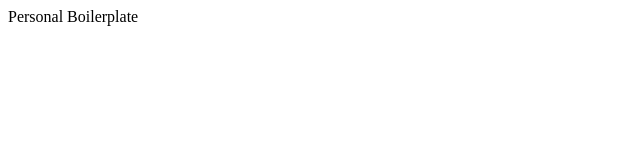
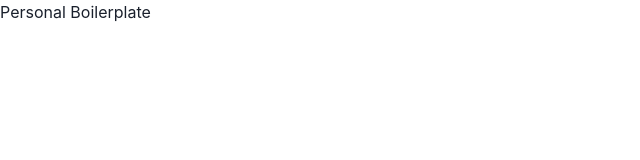
Before and after one commit to DuduSPGomes/marvel-consuming-api, a Next.js app: page / in a window 1280 px wide. Shown: the top 160 px of the page, without its empty margins (0-640 px from the left). Built offline with nearby package versions, Linux system fonts and the light colour scheme.

Commit message:
chore: install and config chakra-ui

```diff
--- a/package.json
+++ b/package.json
@@ -8,8 +8,12 @@
     "start": "next start"
   },
   "dependencies": {
+    "@chakra-ui/react": "^1.6.5",
+    "@emotion/react": "^11",
+    "@emotion/styled": "^11",
     "axios": "^0.21.1",
     "crypto-js": "^4.1.1",
+    "framer-motion": "^4",
     "next": "^11.0.1",
     "prettier": "^2.3.1",
     "react": "17.0.2",
--- a/src/pages/_app.js
+++ b/src/pages/_app.js
@@ -1,5 +1,7 @@
 import Head from 'next/head'
 import AppProvider from '../contexts/app'
+import { ChakraProvider } from '@chakra-ui/react'
+import { theme } from '../theme'
 
 function MyApp({ Component, pageProps }) {
   return (
@@ -8,7 +10,9 @@ function MyApp({ Component, pageProps }) {
         <link rel="shortcut icon" href="favicon.ico" type="image/x-icon" />
       </Head>
       <AppProvider>
-        <Component {...pageProps} />
+        <ChakraProvider theme={theme}>
+          <Component {...pageProps} />
+        </ChakraProvider>
       </AppProvider>
     </>
   )
--- /dev/null
+++ b/src/theme/components/input.ts
@@ -0,0 +1,27 @@
+import { ComponentMultiStyleConfig } from '@chakra-ui/react'
+
+export const Input: ComponentMultiStyleConfig = {
+  parts: [],
+  baseStyle: {},
+  sizes: {},
+  variants: {
+    outline: {
+      field: {
+        h: 14,
+        fontFamily: 'Gilroy Medium',
+        fontSize: 'sm',
+        fontWeight: 'medium',
+        border: '1px solid',
+        borderColor: 'geyser.600',
+        borderRadius: '4px',
+        _placeholder: {
+          fontFamily: 'Gilroy Medium',
+          fontWeight: 'medium',
+          fontSize: 'sm',
+          color: 'nevada.600'
+        }
+      }
+    }
+  },
+  defaultProps: {}
+}
--- /dev/null
+++ b/src/theme/fonts.tsx
@@ -0,0 +1,81 @@
+import React from 'react'
+import { Global } from '@emotion/react'
+
+const Fonts = () => (
+  <Global
+    styles={`
+      @font-face {
+        font-family: 'Gilroy UltraLight';
+        font-style: normal;
+        font-display: swap;
+        src: url('./fonts/Gilroy-UltraLight.otf') format("opentype");
+        unicode-range: U+0000-00FF, U+0131, U+0152-0153, U+02BB-02BC, U+02C6, U+02DA, U+02DC, U+2000-206F, U+2074, U+20AC, U+2122, U+2191, U+2193, U+2212, U+2215, U+FEFF, U+FFFD;
+      }
+      @font-face {
+        font-family: 'Gilroy Light';
+        font-style: normal;
+        font-display: swap;
+        src: url('./fonts/Gilroy-Light.otf') format("opentype");
+        unicode-range: U+0000-00FF, U+0131, U+0152-0153, U+02BB-02BC, U+02C6, U+02DA, U+02DC, U+2000-206F, U+2074, U+20AC, U+2122, U+2191, U+2193, U+2212, U+2215, U+FEFF, U+FFFD;
+      }
+      @font-face {
+        font-family: 'Gilroy Thin';
+        font-style: normal;
+        font-display: swap;
+        src: url('./fonts/Gilroy-Thin.otf') format("opentype");
+        unicode-range: U+0000-00FF, U+0131, U+0152-0153, U+02BB-02BC, U+02C6, U+02DA, U+02DC, U+2000-206F, U+2074, U+20AC, U+2122, U+2191, U+2193, U+2212, U+2215, U+FEFF, U+FFFD;
+      }
+      @font-face {
+        font-family: 'Gilroy Regular';
+        font-style: normal;
+        font-display: swap;
+        src: url('./fonts/Gilroy-Regular.otf') format("opentype");
+        unicode-range: U+0000-00FF, U+0131, U+0152-0153, U+02BB-02BC, U+02C6, U+02DA, U+02DC, U+2000-206F, U+2074, U+20AC, U+2122, U+2191, U+2193, U+2212, U+2215, U+FEFF, U+FFFD;
+      }
+      @font-face {
+        font-family: 'Gilroy Medium';
+        font-style: normal;
+        font-display: swap;
+        src: url('./fonts/Gilroy-Medium.otf') format("opentype");
+        unicode-range: U+0000-00FF, U+0131, U+0152-0153, U+02BB-02BC, U+02C6, U+02DA, U+02DC, U+2000-206F, U+2074, U+20AC, U+2122, U+2191, U+2193, U+2212, U+2215, U+FEFF, U+FFFD;
+      }
+      @font-face {
+        font-family: 'Gilroy Semibold';
+        font-style: normal;
+        font-display: swap;
+        src: url('./fonts/Gilroy-Semibold.otf') format("opentype");
+        unicode-range: U+0000-00FF, U+0131, U+0152-0153, U+02BB-02BC, U+02C6, U+02DA, U+02DC, U+2000-206F, U+2074, U+20AC, U+2122, U+2191, U+2193, U+2212, U+2215, U+FEFF, U+FFFD;
+      }
+      @font-face {
+        font-family: 'Gilroy Bold';
+        font-style: normal;
+        font-display: swap;
+        src: url('./fonts/Gilroy-Bold.otf') format("opentype");
+        unicode-range: U+0000-00FF, U+0131, U+0152-0153, U+02BB-02BC, U+02C6, U+02DA, U+02DC, U+2000-206F, U+2074, U+20AC, U+2122, U+2191, U+2193, U+2212, U+2215, U+FEFF, U+FFFD;
+      }
+      @font-face {
+        font-family: 'Gilroy Extrabold';
+        font-style: normal;
+        font-display: swap;
+        src: url('./fonts/Gilroy-Extrabold.otf') format("opentype");
+        unicode-range: U+0000-00FF, U+0131, U+0152-0153, U+02BB-02BC, U+02C6, U+02DA, U+02DC, U+2000-206F, U+2074, U+20AC, U+2122, U+2191, U+2193, U+2212, U+2215, U+FEFF, U+FFFD;
+      }
+      @font-face {
+        font-family: 'Gilroy Heavy';
+        font-style: normal;
+        font-display: swap;
+        src: url('./fonts/Gilroy-Heavy.otf') format("opentype");
+        unicode-range: U+0000-00FF, U+0131, U+0152-0153, U+02BB-02BC, U+02C6, U+02DA, U+02DC, U+2000-206F, U+2074, U+20AC, U+2122, U+2191, U+2193, U+2212, U+2215, U+FEFF, U+FFFD;
+      }
+      @font-face {
+        font-family: 'Gilroy Black';
+        font-style: normal;
+        font-display: swap;
+        src: url('./fonts/Gilroy-Black.otf') format("opentype");
+        unicode-range: U+0000-00FF, U+0131, U+0152-0153, U+02BB-02BC, U+02C6, U+02DA, U+02DC, U+2000-206F, U+2074, U+20AC, U+2122, U+2191, U+2193, U+2212, U+2215, U+FEFF, U+FFFD;
+      }
+    `}
+  />
+)
+
+export default Fonts
--- /dev/null
+++ b/src/theme/foundations/colors.ts
@@ -0,0 +1,71 @@
+const colors = {
+  white: {
+    50: '',
+    100: '',
+    600: '#FFFFFF'
+  },
+  shark: {
+    50: '',
+    100: '',
+    600: '#22272F'
+  },
+  shuttleGray: {
+    50: '',
+    100: '',
+    600: '#5D6166'
+  },
+  nevada: {
+    50: '',
+    100: '',
+    600: '#676B70'
+  },
+  geyser: {
+    50: '',
+    100: '',
+    600: '#D9DFE5'
+  },
+  athensGray: {
+    50: '',
+    100: '',
+    600: '#ECEFF2'
+  },
+  alizarinCrimson: {
+    50: '',
+    100: '',
+    600: '#E63323'
+  },
+  nomad: {
+    50: '',
+    100: '',
+    600: '#B2AE9E'
+  },
+  alabaster: {
+    50: '',
+    100: '',
+    600: '#F7F7F7'
+  },
+  cosmos: {
+    50: '',
+    100: '',
+    600: '#FFCDCE'
+  },
+  whisper: {
+    50: '',
+    100: '',
+    600: '#F8F5FA'
+  },
+  eucalyptus: {
+    50: '#EDFAF2',
+    100: '#C3EBD3',
+    200: '#9CDBB5',
+    300: '#78CC9A',
+    400: '#59BD81',
+    500: '#3DAD6A',
+    600: '#249F55',
+    700: '#118F43',
+    800: '#018034',
+    900: '#005924'
+  }
+}
+
+export default colors
--- /dev/null
+++ b/src/theme/index.ts
@@ -0,0 +1,21 @@
+import { ChakraTheme, extendTheme } from '@chakra-ui/react'
+import { Input } from 'theme/components/input'
+import colors from 'theme/foundations/colors'
+import styles from 'theme/styles'
+
+const theme = extendTheme<ChakraTheme, any>({
+  styles,
+  fonts: {
+    body: 'Gilroy Medium'
+  },
+  colors,
+  components: {
+    Input
+  },
+  config: {
+    initialColorMode: 'light',
+    useSystemColorMode: false
+  }
+})
+
+export default theme
--- /dev/null
+++ b/src/theme/styles.ts
@@ -0,0 +1,11 @@
+import { Styles, mode } from '@chakra-ui/theme-tools'
+
+const styles: Styles = {
+  global: (props) => ({
+    body: {
+      bg: mode('white', 'black')(props)
+    }
+  })
+}
+
+export default styles
```
Also changed, not shown: 1 other file (tests, documents, lock files or other folders).
